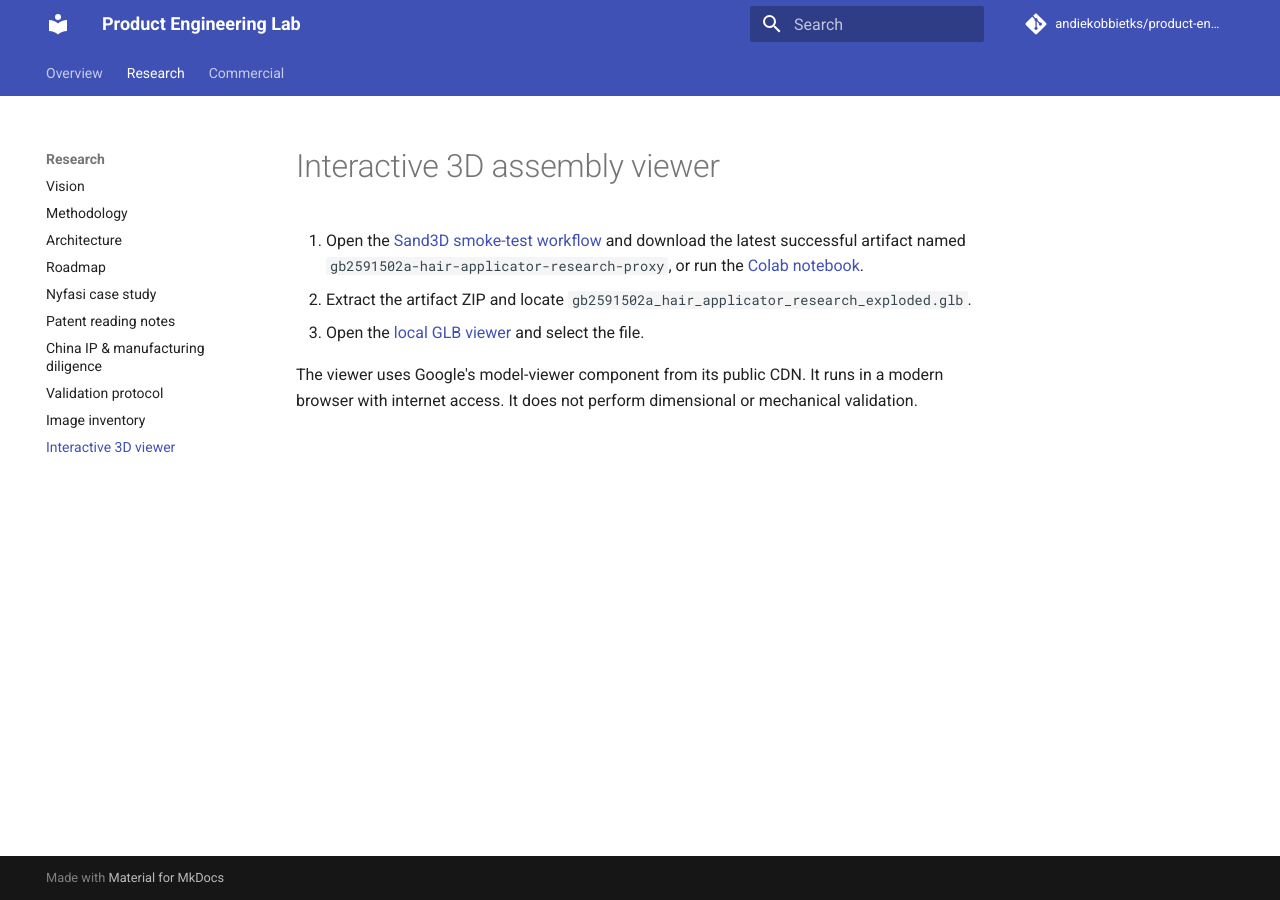
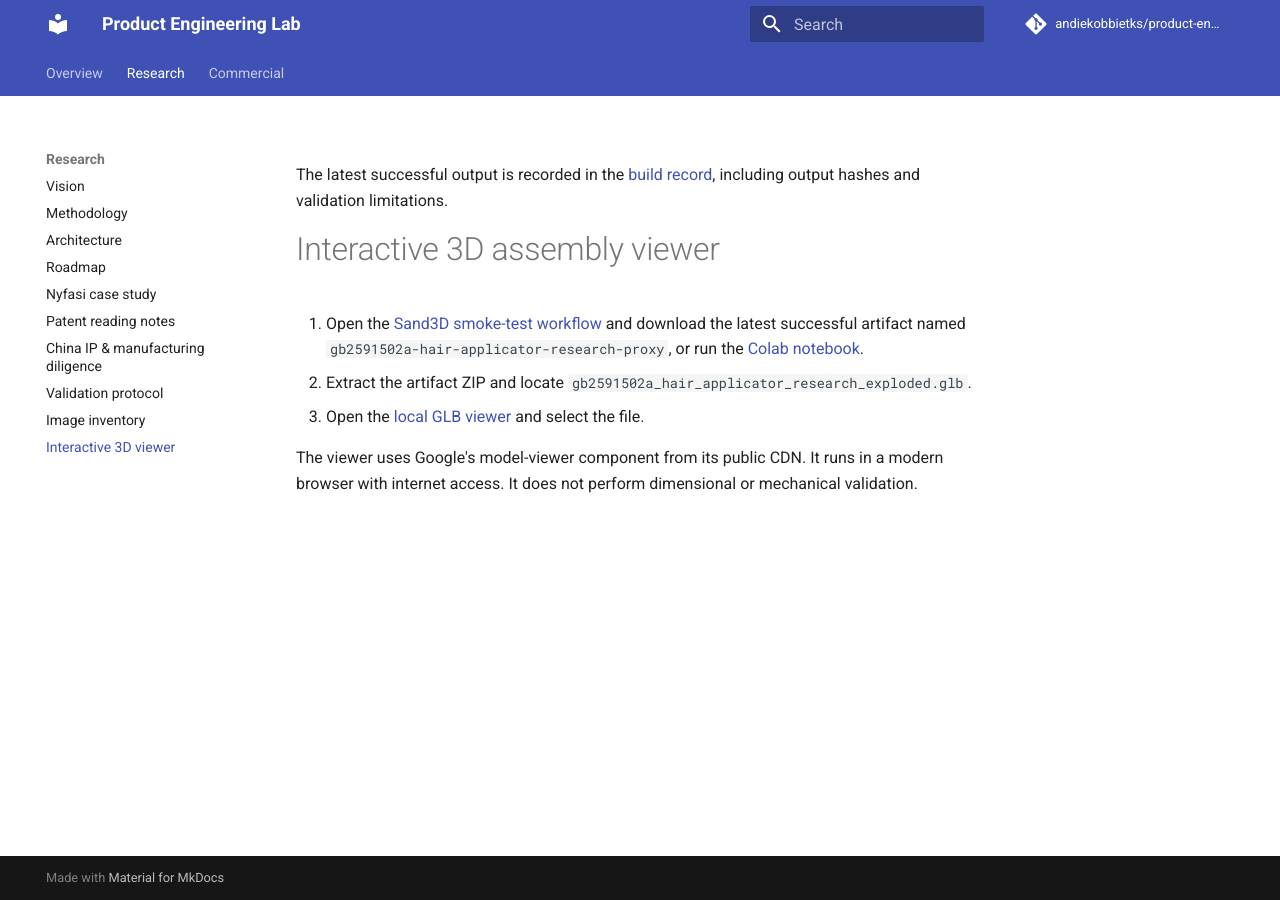
Before and after one commit to andiekobbietks/product-engineering-lab, an MkDocs documentation site: the page built from docs/experiments/viewer.md, in a window 1280 px wide. Built offline with MkDocs 1.6.1 and Material for MkDocs 9.7.7, drawn with Linux system fonts in a browser that asks for light colours; comment, search, counter and statistics services are not loaded.

Commit message:
Link reproducible build record in docs/experiments/viewer.md

```diff
--- a/docs/experiments/viewer.md
+++ b/docs/experiments/viewer.md
@@ -1,3 +1,5 @@
+The latest successful output is recorded in the [build record](https://github.com/andiekobbietks/product-engineering-lab/blob/main/experiments/001-nyfasi-reconstruction/builds/2026-11-05.md), including output hashes and validation limitations.
+
 # Interactive 3D assembly viewer
 
 1. Open the [Sand3D smoke-test workflow](https://github.com/andiekobbietks/product-engineering-lab/actions/workflows/cad-smoke.yml) and download the latest successful artifact named `gb2591502a-hair-applicator-research-proxy`, or run the [Colab notebook](https://github.com/andiekobbietks/product-engineering-lab/blob/main/experiments/001-nyfasi-reconstruction/notebooks/nyfasi_reconstruction_colab.ipynb).
```
